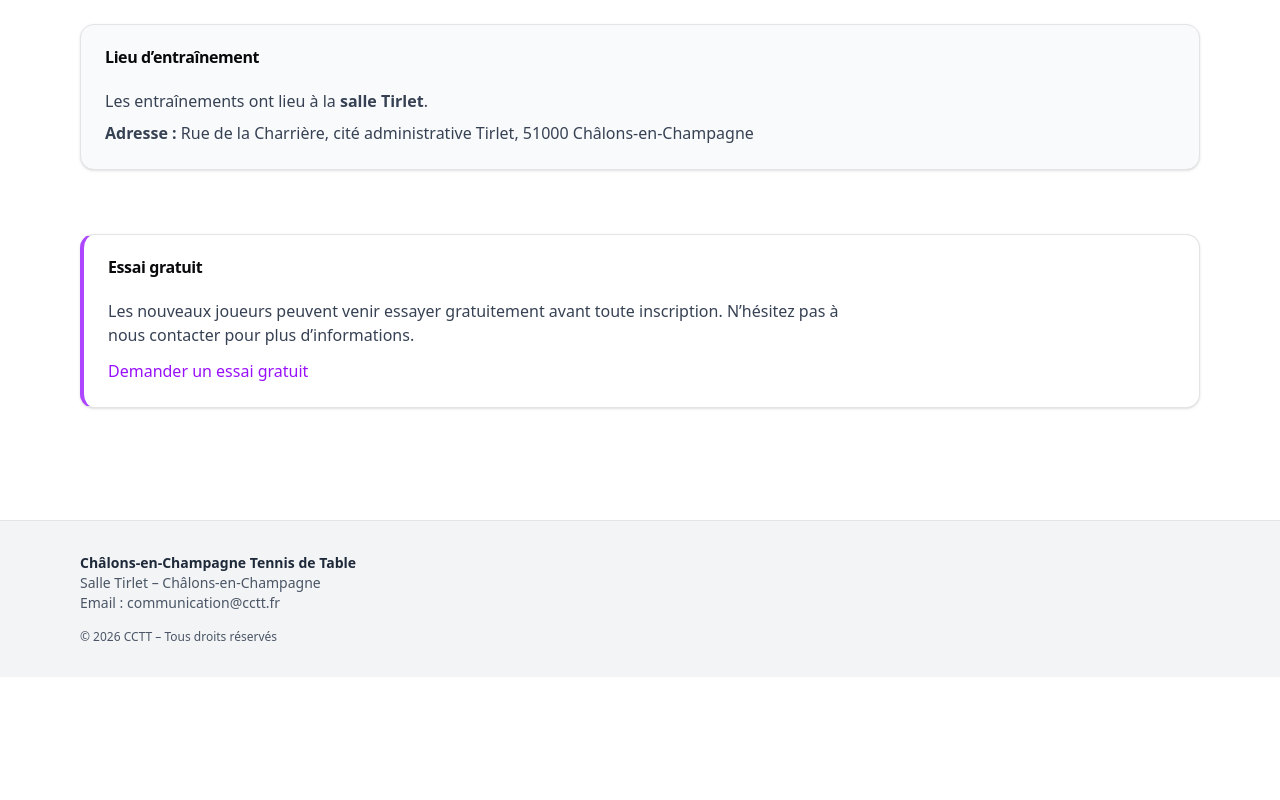
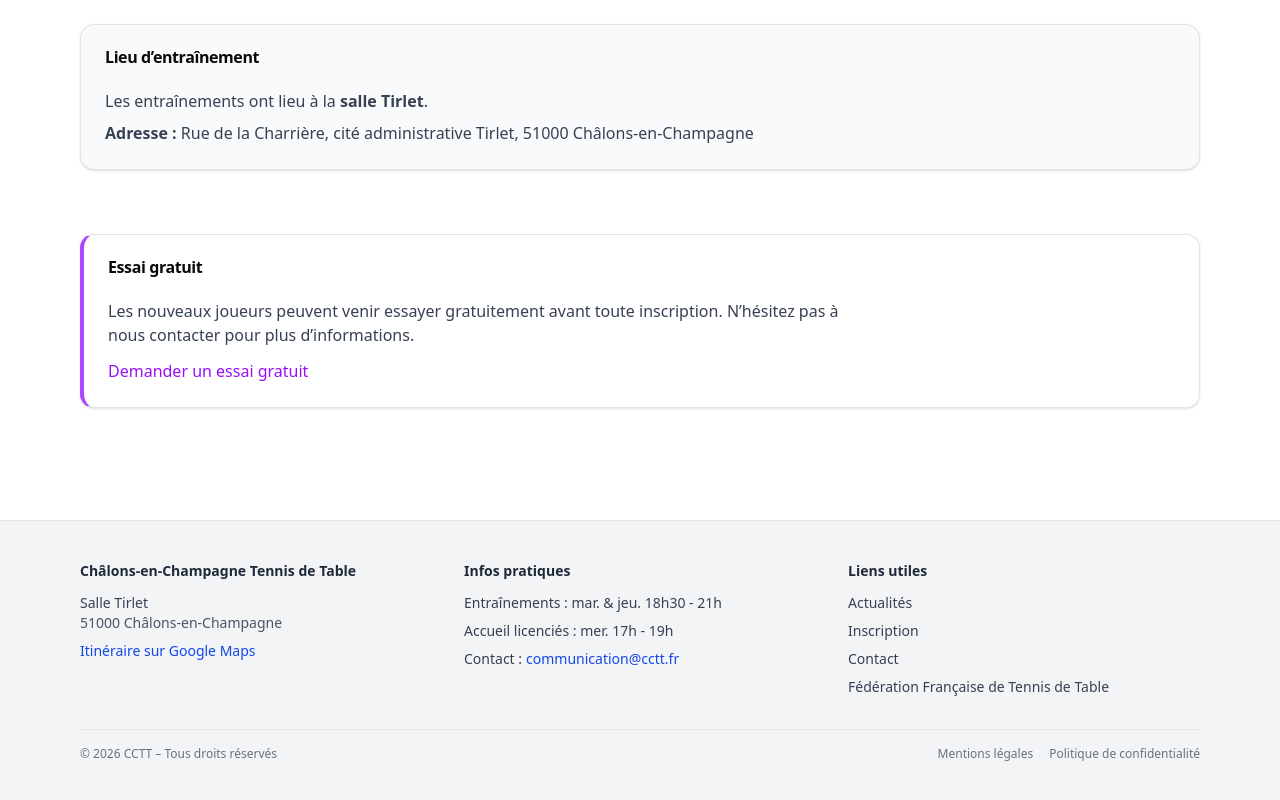
Before and after one commit to jesared/club-cctt, a Next.js app: page /horaires in a window 1280 px wide. Shown: the part 1115-1915 px from the top of the page. Before the commit the page ends 1792 px from the top, so only its background shows below. Built offline with nearby package versions, Linux system fonts and the light colour scheme.

Commit message:
Ameliore le footer

```diff
--- a/components/Footer.tsx
+++ b/components/Footer.tsx
@@ -1,16 +1,84 @@
 export default function Footer() {
   return (
     <footer className="bg-gray-100 border-t mt-12">
-      <div className="max-w-6xl mx-auto px-4 py-8 text-sm text-gray-600">
-        <p className="font-semibold text-gray-800">
-          Châlons-en-Champagne Tennis de Table
-        </p>
-        <p>Salle Tirlet – Châlons-en-Champagne</p>
-        <p>Email : communication@cctt.fr</p>
+      <div className="max-w-6xl mx-auto px-4 py-10 text-sm text-gray-600">
+        <div className="grid gap-8 md:grid-cols-3">
+          <div>
+            <p className="font-semibold text-gray-800">
+              Châlons-en-Champagne Tennis de Table
+            </p>
+            <p className="mt-3 text-sm text-gray-700">Salle Tirlet</p>
+            <p>51000 Châlons-en-Champagne</p>
+            <a
+              className="mt-2 inline-flex items-center text-sm text-blue-700 hover:text-blue-800"
+              href="https://maps.google.com/?q=Salle%20Tirlet%20Ch%C3%A2lons-en-Champagne"
+              rel="noreferrer"
+              target="_blank"
+            >
+              Itinéraire sur Google Maps
+            </a>
+          </div>
 
-        <p className="mt-4 text-xs">
-          © {new Date().getFullYear()} CCTT – Tous droits réservés
-        </p>
+          <div>
+            <p className="font-semibold text-gray-800">Infos pratiques</p>
+            <ul className="mt-3 space-y-2 text-sm text-gray-700">
+              <li>Entraînements : mar. & jeu. 18h30 - 21h</li>
+              <li>Accueil licenciés : mer. 17h - 19h</li>
+              <li>
+                Contact :
+                <a
+                  className="ml-1 text-blue-700 hover:text-blue-800"
+                  href="mailto:communication@cctt.fr"
+                >
+                  communication@cctt.fr
+                </a>
+              </li>
+            </ul>
+          </div>
+
+          <div>
+            <p className="font-semibold text-gray-800">Liens utiles</p>
+            <ul className="mt-3 space-y-2 text-sm">
+              <li>
+                <a className="text-gray-700 hover:text-gray-900" href="/actus">
+                  Actualités
+                </a>
+              </li>
+              <li>
+                <a className="text-gray-700 hover:text-gray-900" href="/inscription">
+                  Inscription
+                </a>
+              </li>
+              <li>
+                <a className="text-gray-700 hover:text-gray-900" href="/contact">
+                  Contact
+                </a>
+              </li>
+              <li>
+                <a
+                  className="text-gray-700 hover:text-gray-900"
+                  href="https://www.fftt.com"
+                  rel="noreferrer"
+                  target="_blank"
+                >
+                  Fédération Française de Tennis de Table
+                </a>
+              </li>
+            </ul>
+          </div>
+        </div>
+
+        <div className="mt-8 flex flex-col gap-3 border-t border-gray-200 pt-4 text-xs text-gray-500 md:flex-row md:items-center md:justify-between">
+          <p>© {new Date().getFullYear()} CCTT – Tous droits réservés</p>
+          <div className="flex gap-4">
+            <a className="hover:text-gray-700" href="/mentions-legales">
+              Mentions légales
+            </a>
+            <a className="hover:text-gray-700" href="/politique-de-confidentialite">
+              Politique de confidentialité
+            </a>
+          </div>
+        </div>
       </div>
     </footer>
   );
```
